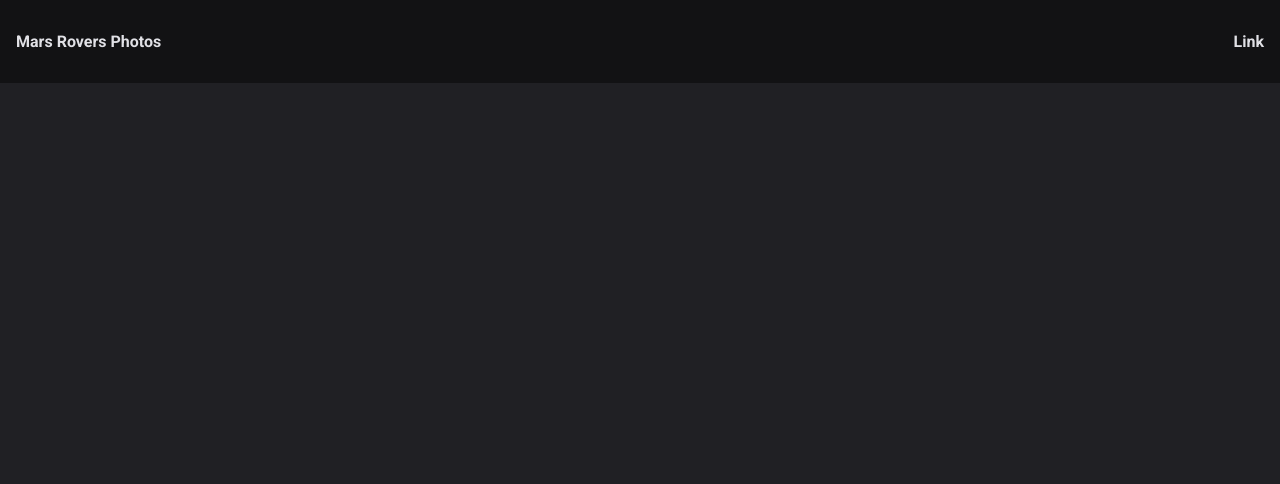
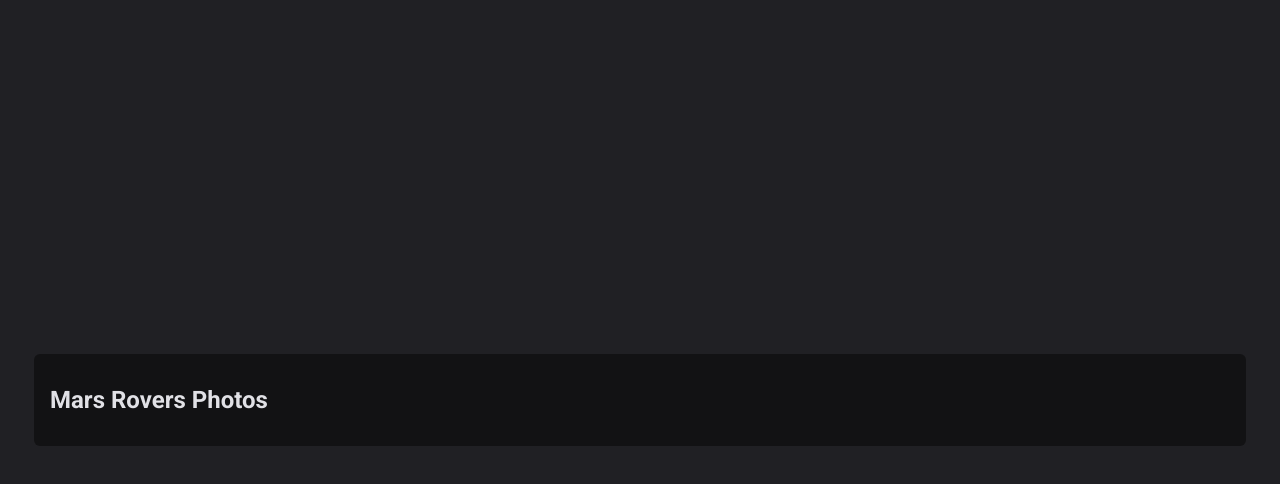
Before and after one commit to gustavosalviato/mars-rovers-photos, a React (Vite) app: page / in a window 1280 px wide. Shown: the top 484 px of the page. Built offline with nearby package versions, Linux system fonts and the light colour scheme.

Commit message:
Restruturando Layout &  Header

```diff
--- a/src/components/Header/index.tsx
+++ b/src/components/Header/index.tsx
@@ -3,6 +3,5 @@ import { HeaderContainer } from "./styles";
 export const Header = () => (
     <HeaderContainer>
         <strong>Mars Rovers Photos</strong>
-        <strong>Link</strong>
     </HeaderContainer>
 )
--- a/src/components/Header/styles.tsx
+++ b/src/components/Header/styles.tsx
@@ -2,10 +2,17 @@ import { styled } from "@stitches/react";
 
 export const HeaderContainer = styled('header', {
     width: '100%',
-    minWidth: '1180px',
-    padding: '3.2rem 1.6rem',
+    maxWidth: '1180px',
+    padding: '3.2rem 1.6rem ',
     margin: '0 auto',
+    backgroundColor: '$gray900',
+    borderRadius: '6px',
+
     display: 'flex',
     justifyContent: 'space-between',
-    backgroundColor: '$gray900'
+
+    strong:{
+        fontSize: '2.4rem',
+        color: '$gray100',
+    }
 })
--- a/src/layouts/DefaultLayout/index.tsx
+++ b/src/layouts/DefaultLayout/index.tsx
@@ -1,10 +1,12 @@
 import { Header } from "../../components/Header"
 import { DefaultContainer } from "./styles"
+import { Outlet } from 'react-router-dom'
 
 export const DefaultLayout = () => {
     return (
         <DefaultContainer>
             <Header />
+            <Outlet />
         </DefaultContainer>
     )
 }
--- a/src/layouts/DefaultLayout/styles.ts
+++ b/src/layouts/DefaultLayout/styles.ts
@@ -2,8 +2,9 @@ import { styled } from "../../styles";
 
 export const DefaultContainer = styled('div', {
     display: 'flex',
+    flexDirection: 'column',
     alignItems: 'flex-start',
+    minHeight: '100vh',
     justifyContent: 'center',
-    margin: '0 auto',
-    minHeight: '100vh',
+    width: '100%'
 })
--- a/src/pages/Home/index.tsx
+++ b/src/pages/Home/index.tsx
@@ -2,8 +2,6 @@ import { HomeContainer } from "./styles"
 
 export const Home = () => {
     return (
-        <HomeContainer>
-
-        </HomeContainer>
+        <div></div>
     )
 }
```
